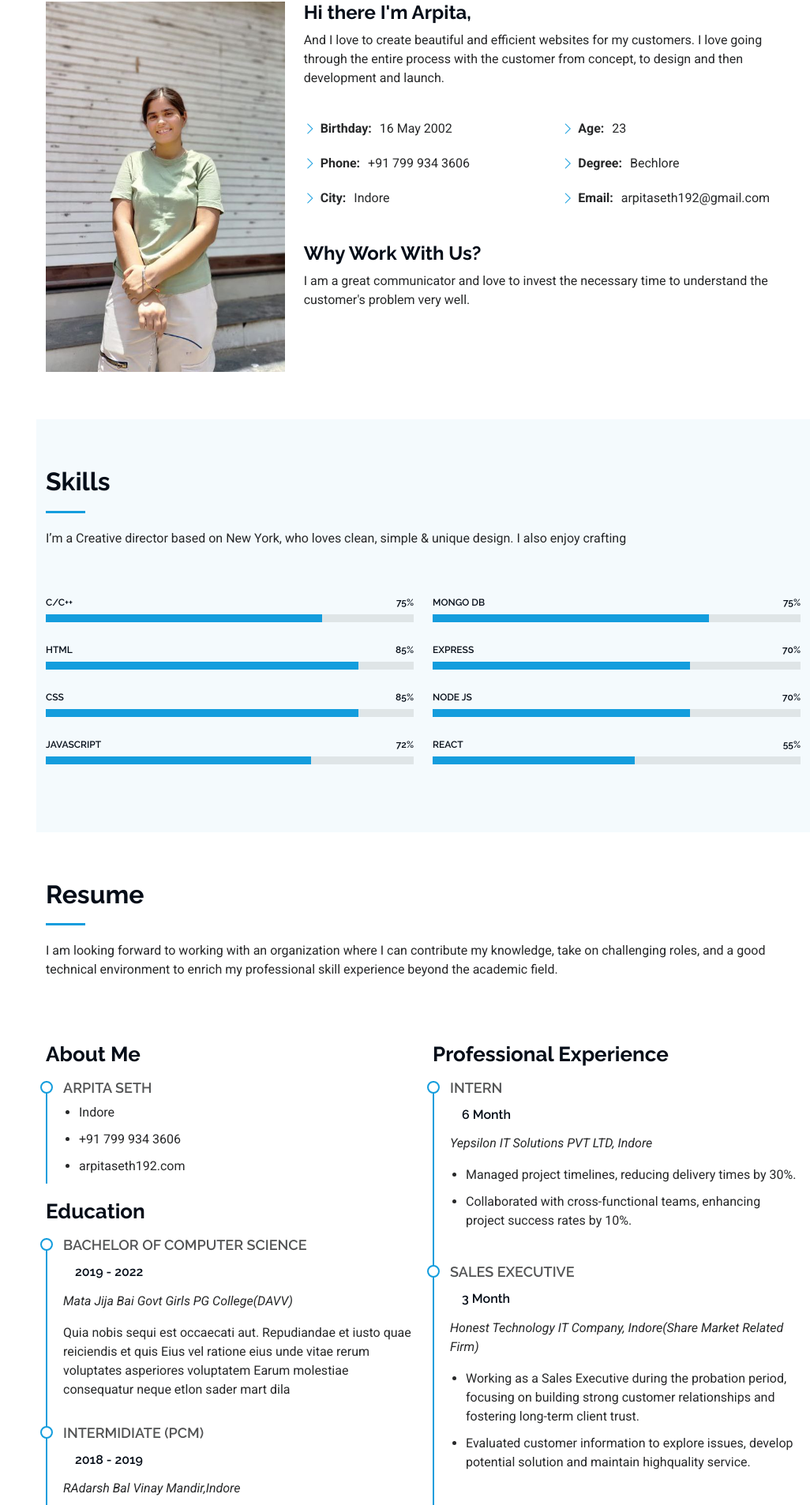
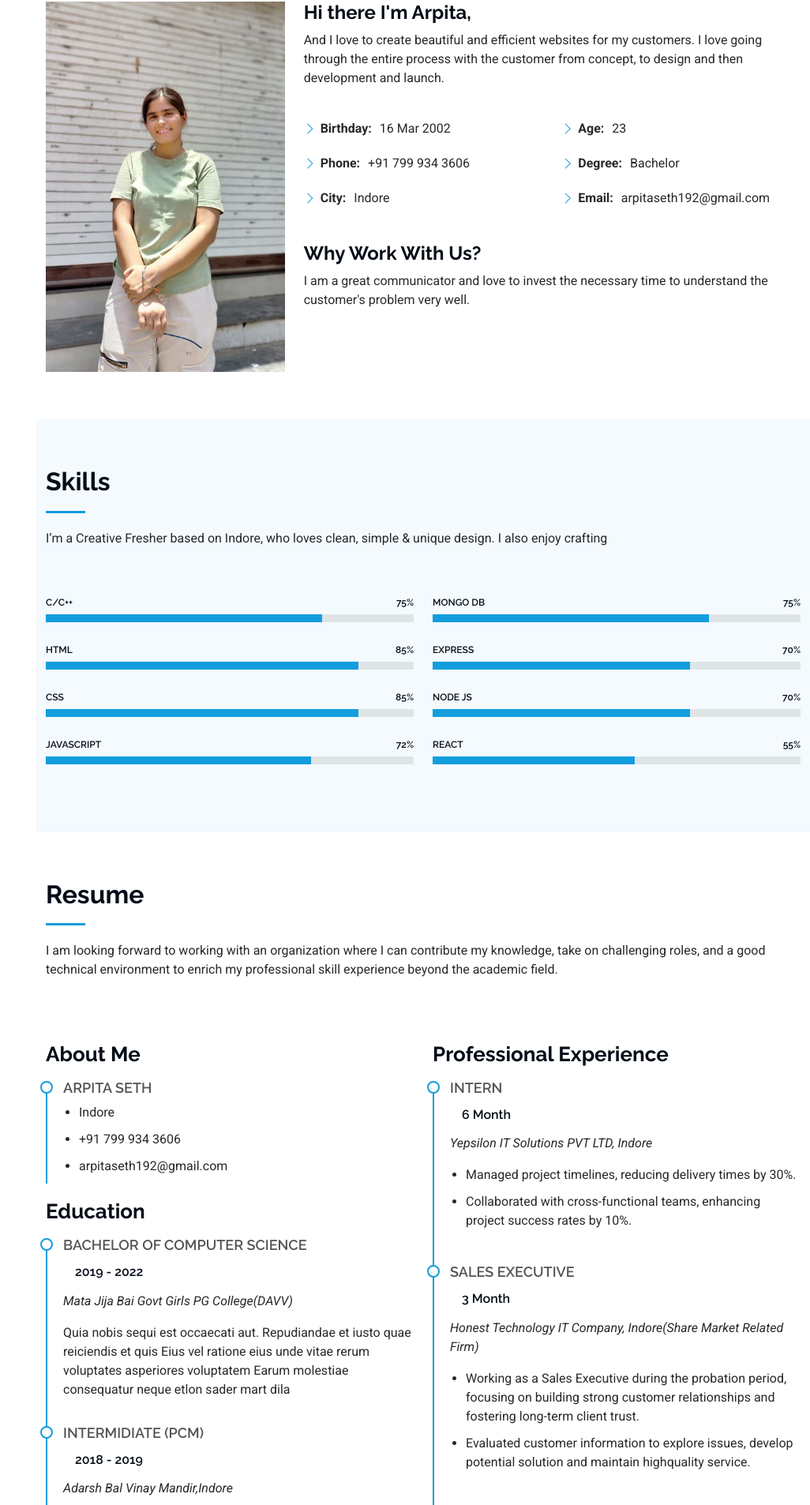
Before and after one commit to arpita4878/portfolio, a React (Vite) app in the folder UI/: page / in a window 1280 px wide. Shown: the part 1020-2926 px from the top of the page at 79% size, without its empty margins (254-1280 px from the left). Built offline with nearby package versions, Linux system fonts and the light colour scheme.

Commit message:
Update code

```diff
--- a/UI/src/Component/AboutComponent/About.jsx
+++ b/UI/src/Component/AboutComponent/About.jsx
@@ -30,7 +30,7 @@ function About() {
               <div className="col-lg-6">
                 <br />
                 <ul>
-                  <li><i className="bi bi-chevron-right"></i> <strong>Birthday:</strong> <span>16 May 2002</span></li>
+                  <li><i className="bi bi-chevron-right"></i> <strong>Birthday:</strong> <span>16 Mar 2002</span></li>
 
                   <li><i className="bi bi-chevron-right"></i> <strong>Phone:</strong> <span>+91 799 934 3606</span></li>
                   <li><i className="bi bi-chevron-right"></i> <strong>City:</strong> <span>Indore</span></li>
@@ -40,7 +40,7 @@ function About() {
                 <br />
                 <ul>
                   <li><i className="bi bi-chevron-right"></i> <strong>Age:</strong> <span>23</span></li>
-                  <li><i className="bi bi-chevron-right"></i> <strong>Degree:</strong> <span>Bechlore</span></li>
+                  <li><i className="bi bi-chevron-right"></i> <strong>Degree:</strong> <span>Bachelor</span></li>
                   <li><i className="bi bi-chevron-right"></i> <strong>Email:</strong> <span>arpitaseth192@gmail.com</span></li>
 
                 </ul>
--- a/UI/src/Component/ResumeComponent/Resume.jsx
+++ b/UI/src/Component/ResumeComponent/Resume.jsx
@@ -30,7 +30,7 @@ the academic field.</p>
               <ul>
                 <li>Indore</li>
                 <li>+91 799 934 3606</li>
-                <li>arpitaseth192.com</li>
+                <li>arpitaseth192@gmail.com</li>
               </ul>
             </div>
 
@@ -46,7 +46,7 @@ the academic field.</p>
              <div class="resume-item">
               <h4>Intermidiate (PCM)</h4>
               <h5>2018 - 2019</h5>
-              <p><em>RAdarsh Bal Vinay Mandir,Indore</em></p>
+              <p><em>Adarsh Bal Vinay Mandir,Indore</em></p>
               <p>Qui deserunt veniam. Et sed aliquam labore tempore sed quisquam iusto autem sit. Ea vero voluptatum qui ut dignissimos deleniti nerada porti sand markend</p>
             </div>
 
--- a/UI/src/Component/SkillsComponent/Skills.jsx
+++ b/UI/src/Component/SkillsComponent/Skills.jsx
@@ -13,7 +13,7 @@ function Skills() {
 
       <div class="container section-title" data-aos="fade-up">
         <h2>Skills</h2>
-        <p>I’m a Creative director based on New York, who loves clean, simple & unique design. I also enjoy crafting</p>
+        <p>I’m a Creative Fresher based on Indore, who loves clean, simple & unique design. I also enjoy crafting</p>
       </div>
 
       <div class="container" data-aos="fade-up" data-aos-delay="100">
```
